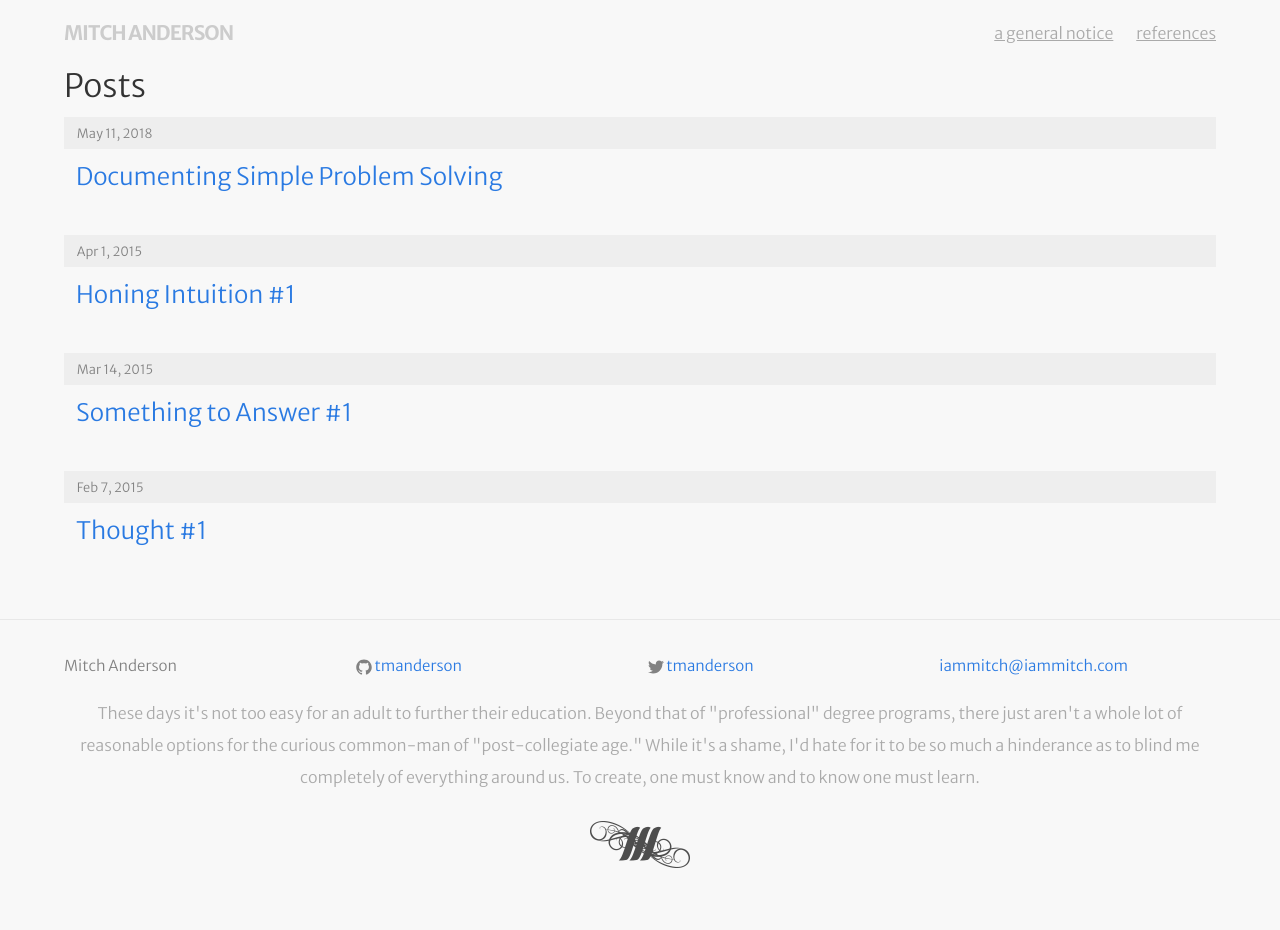
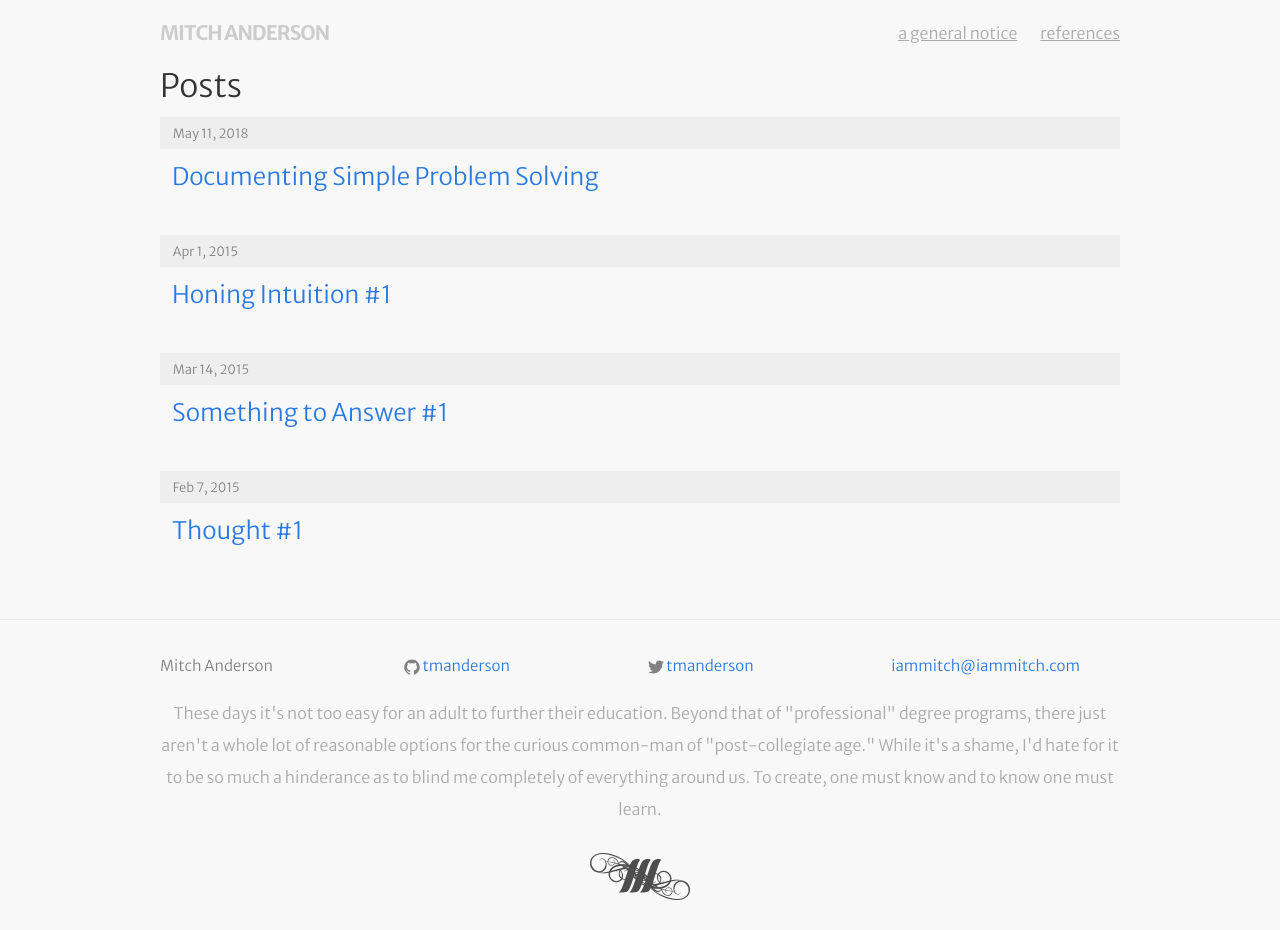
Before and after one commit to tmanderson/tmanderson.github.io, a Jekyll site: the page built from index.html, in a window 1280 px wide. Built offline with Jekyll 4.4.1, drawn with Linux system fonts in a browser that asks for light colours; nearby versions of some CDN libraries; before the commit the page ends 900 px from its top, so only the background shows below that.

Commit message:
Update _base.scss

```diff
--- a/_sass/_base.scss
+++ b/_sass/_base.scss
@@ -162,9 +162,10 @@ pre {
     padding-left: $spacing-unit;
     @extend %clearfix;
     width: 90vw;
+    max-width: 960px;
 
     @media screen and (min-width: 1440px) {
-      max-width: 960px;
+      max-width: 90vw;
     }
 
     @include media-query($on-laptop) {
```
